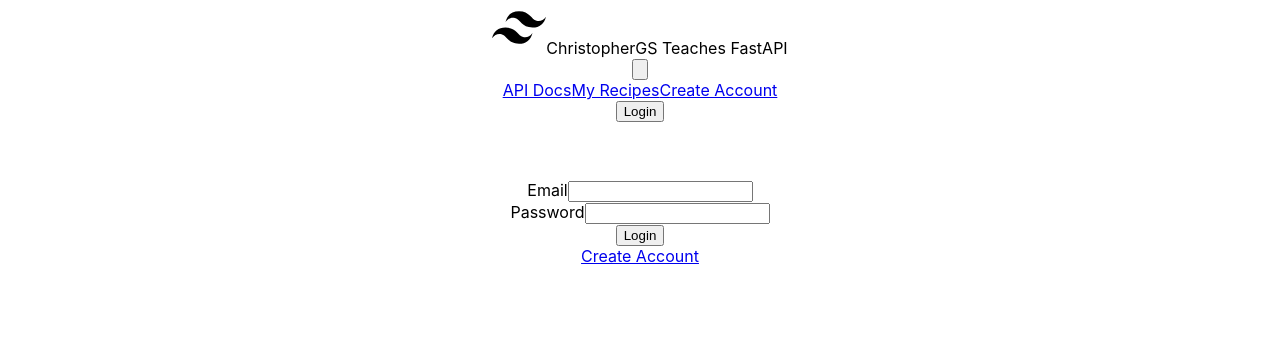
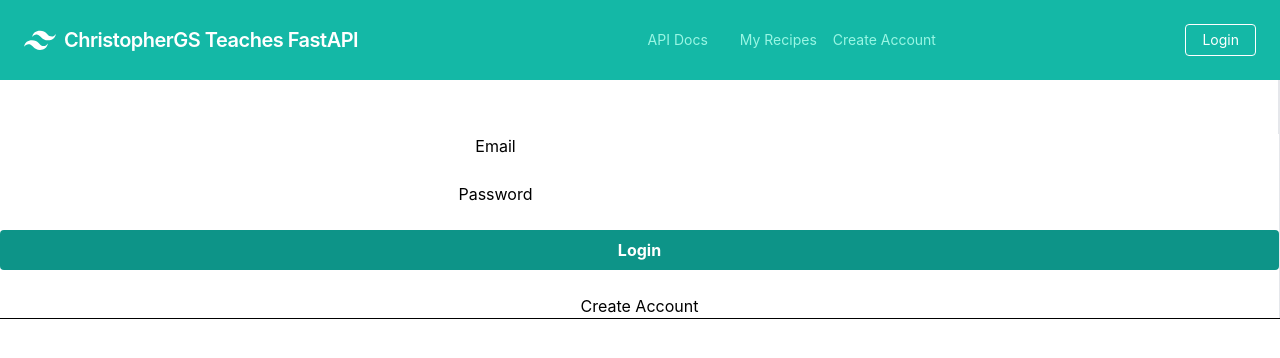
Before and after one commit to sepehremami/fastapi-blog, a React (Create React App) app in the folder frontend/fastapi-blog/: page /login in a window 1280 px wide. Shown: the top 358 px of the page. Built offline with nearby package versions, Linux system fonts and the light colour scheme; what @mars/heroku-js-runtime-env would draw is missing.

Commit message:
tailwind packages installed

```diff
--- a/frontend/fastapi-blog/package.json
+++ b/frontend/fastapi-blog/package.json
@@ -29,8 +29,6 @@
     "lint": "eslint src/**/*.js src/**/*.jsx",
     "lint:fix": "eslint src/**/*.js src/**/*.jsx --fix"
   },
-
-
   "browserslist": {
     "production": [
       ">0.2%",
@@ -48,6 +46,6 @@
     "eslint-config-google": "^0.14.0",
     "eslint-plugin-react": "^7.28.0",
     "postcss": "^8.4.5",
-    "tailwindcss": "^3.0.15"
+    "tailwindcss": "^3.2.7"
   }
 }
--- a/frontend/fastapi-blog/src/App.css
+++ b/frontend/fastapi-blog/src/App.css
@@ -1,3 +1,8 @@
+@tailwind base;
+@tailwind components;
+@tailwind utilities;
+
+
 .App {
   text-align: center;
   height: 100%;
@@ -15,7 +20,7 @@
 }
 
 .App-header {
-  background-color: #282c34;
+
   min-height: 100vh;
   display: flex;
   flex-direction: column;
--- a/frontend/fastapi-blog/src/App.js
+++ b/frontend/fastapi-blog/src/App.js
@@ -9,7 +9,7 @@ import ErrorPage from './pages/error-page';
 
 const App = () => {
   return (
-    <div className="App bg-black">
+    <div className="App">
       <BrowserRouter>
         <Routes>
           <Route path="/" element={<Home />} />
--- a/frontend/fastapi-blog/src/components/FormInput/FormInput.jsx
+++ b/frontend/fastapi-blog/src/components/FormInput/FormInput.jsx
@@ -1,8 +1,8 @@
 import React from 'react';
 
 function FormInput({label, name, error, value, onChange, type = "text"}) {
-  return <div>
-            <label className="block mb-2 text-teal-500" htmlFor={name}>{label}</label>
+  return <div className="gap-10">
+            <label className="mr-10" htmlFor={name}>{label}</label>
             <input
                 type={type}
                 name={name}
--- a/frontend/fastapi-blog/src/index.css
+++ b/frontend/fastapi-blog/src/index.css
@@ -103,7 +103,7 @@ code {
   font-weight: 400;
   text-transform: uppercase;
   color: white;
-  background: black;
+
   padding: 10px 5px;
   margin: auto;
   display: inline-block;
--- a/frontend/fastapi-blog/src/pages/login/index.jsx
+++ b/frontend/fastapi-blog/src/pages/login/index.jsx
@@ -34,12 +34,12 @@ const Login = () => {
 
     client.login(loginForm.email, loginForm.password)
       .then( () => {
-        navigate('/mypost')
+        navigate('/my-recipes')
       })
       .catch( (err) => {
         setLoading(false)
         setError(true);
-        console.err(err)
+
       });
   }
 
@@ -48,12 +48,12 @@ const Login = () => {
       <>
       <section className="">
         <DashboardHeader />
-        <div className="">
-            <div className="">
+        <div className="border-b border-black">
+            <div className="border-r bg-white">
               <header>
                 {/* <img className="w-20 mx-auto mb-5" src="https://img.icons8.com/fluent/344/year-of-tiger.png" /> */}
-                <div className="">
-                <svg className="" width="54" height="54" viewBox="0 0 54 54" fill='white'  xmlns="http://www.w3.org/2000/svg" >
+                <div className="border-r bg-white">
+                <svg className="bg-white" width="54" height="54" viewBox="0 0 54 54" fill='white'  xmlns="http://www.w3.org/2000/svg" >
                   <path d="M13.5 22.1c1.8-7.2 6.3-10.8 13.5-10.8 10.8 0 12.15 8.1 17.55 9.45 3.6.9 6.75-.45 9.45-4.05-1.8 7.2-6.3 10.8-13.5 10.8-10.8 0-12.15-8.1-17.55-9.45-3.6-.9-6.75.45-9.45 4.05zM0 38.3c1.8-7.2 6.3-10.8 13.5-10.8 10.8 0 12.15 8.1 17.55 9.45 3.6.9 6.75-.45 9.45-4.05-1.8 7.2-6.3 10.8-13.5 10.8-10.8 0-12.15-8.1-17.55-9.45-3.6-.9-6.75.45-9.45 4.05z"/>
                 </svg>
                 </div>
--- /dev/null
+++ b/frontend/fastapi-blog/tailwind.config.js
@@ -0,0 +1,15 @@
+/** @type {import('tailwindcss').Config} */
+module.exports = {
+  content: [
+  "public/index.{html,js,jsx}",
+  "src/index.{js,jsx,ts,tsx}",
+  "src/App.{js,jsx,ts,tsx}",
+  "src/navbar.{js,jsx,ts,tsx}",
+  "src/home.{js,jsx,ts,tsx}",
+  "src/**/*.{js,jsx,ts,tsx}",
+  "src/pages/login/index.{js,jsx,ts,tsx}"],
+  theme: {
+    extend: {},
+  },
+  plugins: [],
+}
```
Also changed, not shown: 1 other file (tests, documents, lock files or other folders).
